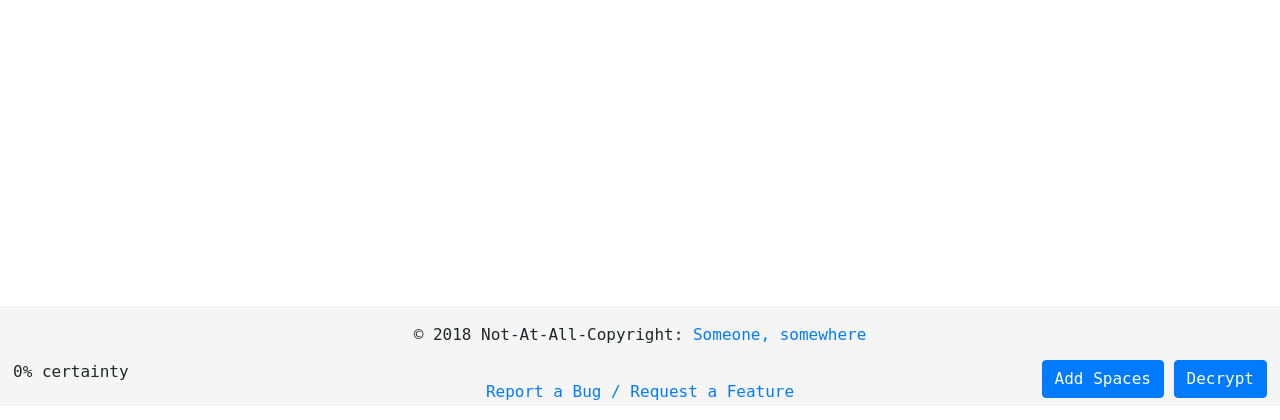
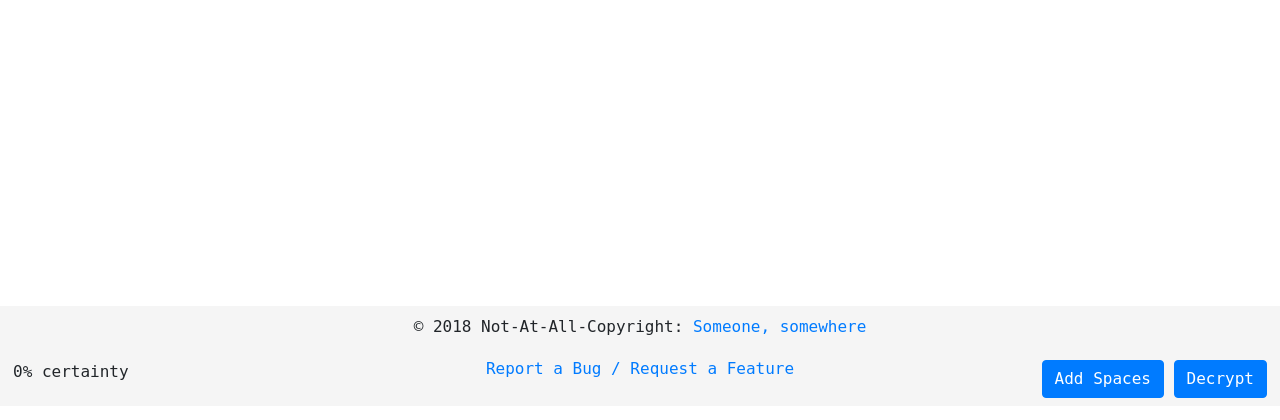
Before and after one commit to DanGonite57/CrPyto, a Flask app: page /ciphers/caesar.html in a window 1280 px wide. Shown: the part 394-814 px from the top of the page. After the commit the page ends 792 px from the top, so only its background shows below. Run offline with Flask 2, Linux system fonts and the light colour scheme; parts of the project's set-up code (start-up, migrations or seed data) failed here and were passed over; some libraries are stand-ins or nearby versions.

Commit message:
Bugfix attempt 7

```diff
--- a/static/css/footer.css
+++ b/static/css/footer.css
@@ -14,7 +14,7 @@ body {
   width: 100%;
   height: 100px;
   /* Set the fixed height of the footer here */
-  line-height: 25px;
+  line-height: 10px;
   /* Vertically center the text there */
   background-color: #f5f5f5;
 }
```
